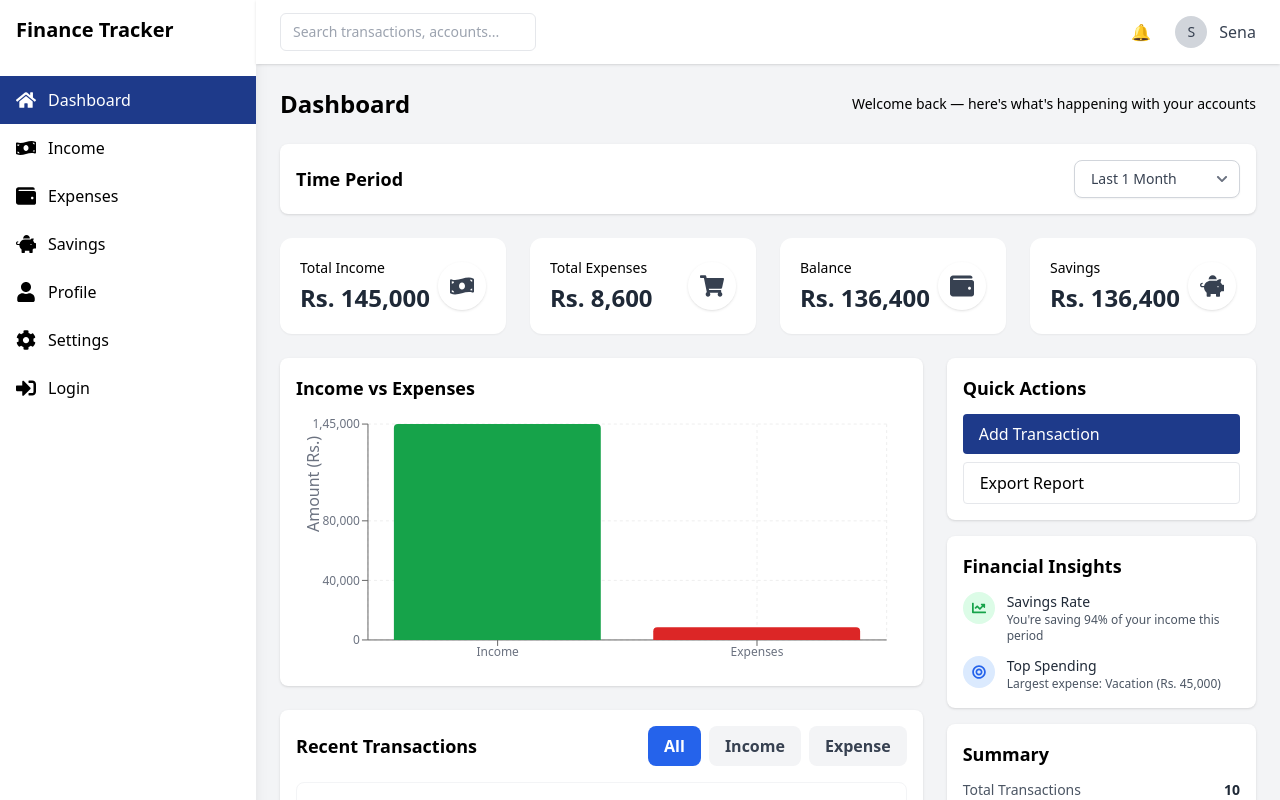
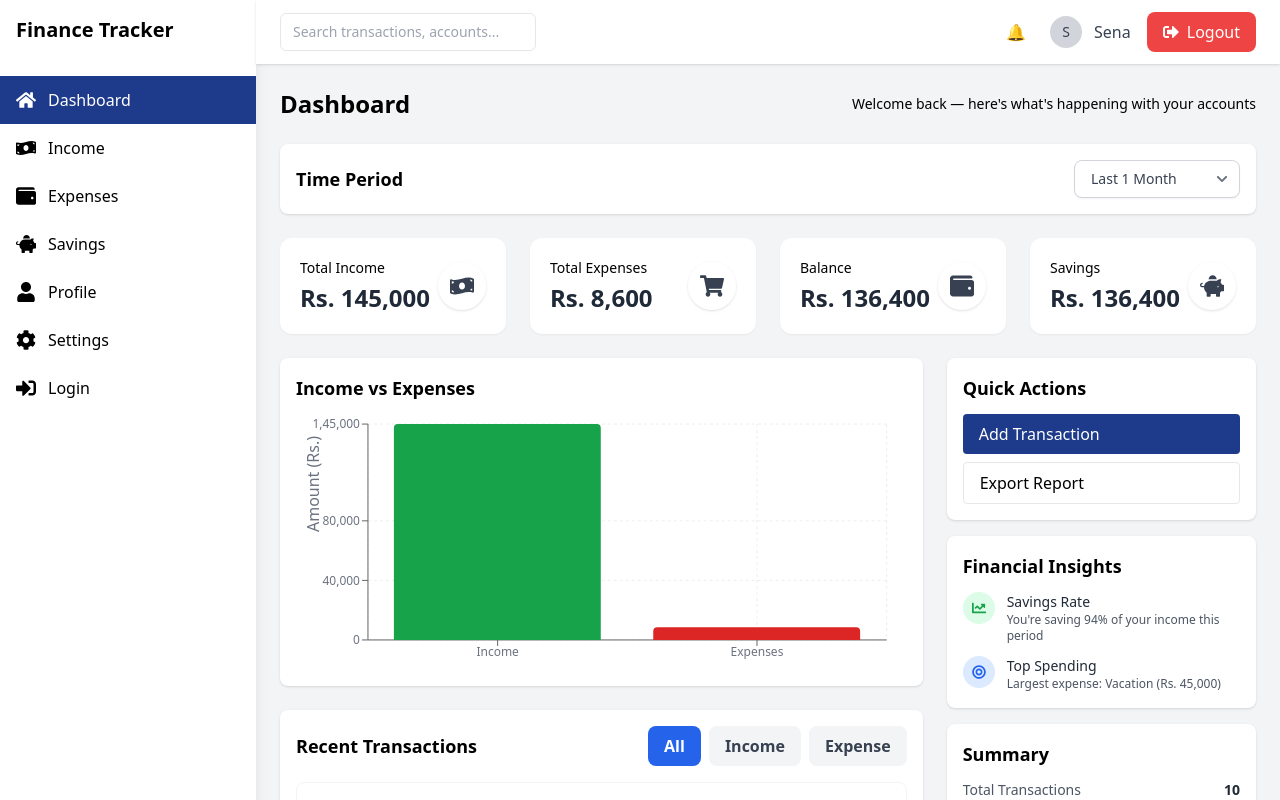
Before and after one commit to SenashAdeesha/FINANCE-TRACKER, a React (Vite) app: page / in a window 1280 px wide. Shown: the top 800 px of the page. Built offline with nearby package versions, Linux system fonts and the light colour scheme.

Commit message:
add a logout button

```diff
--- a/src/components/Navbar.tsx
+++ b/src/components/Navbar.tsx
@@ -1,8 +1,17 @@
+import { useNavigate } from "react-router-dom";
+import { FaSignOutAlt } from "react-icons/fa";
+
 type Props = {
   onToggleSidebar?: () => void;
 };
 
 function Navbar({ onToggleSidebar }: Props) {
+  const navigate = useNavigate();
+
+  const handleLogout = () => {
+    navigate("/login");
+  };
+
   return (
     <header className="h-16 bg-white shadow flex items-center justify-between px-6">
       <div className="flex items-center gap-4">
@@ -23,6 +32,13 @@ function Navbar({ onToggleSidebar }: Props) {
           <div className="w-8 h-8 rounded-full bg-gray-300 flex items-center justify-center text-sm font-medium text-gray-700">S</div>
           <span className="text-gray-700 font-medium">Sena</span>
         </div>
+        <button
+          onClick={handleLogout}
+          className="flex items-center gap-2 px-4 py-2 bg-red-500 text-white rounded-lg hover:bg-red-600 transition-colors font-medium"
+        >
+          <FaSignOutAlt />
+          Logout
+        </button>
       </div>
     </header>
   );
```
